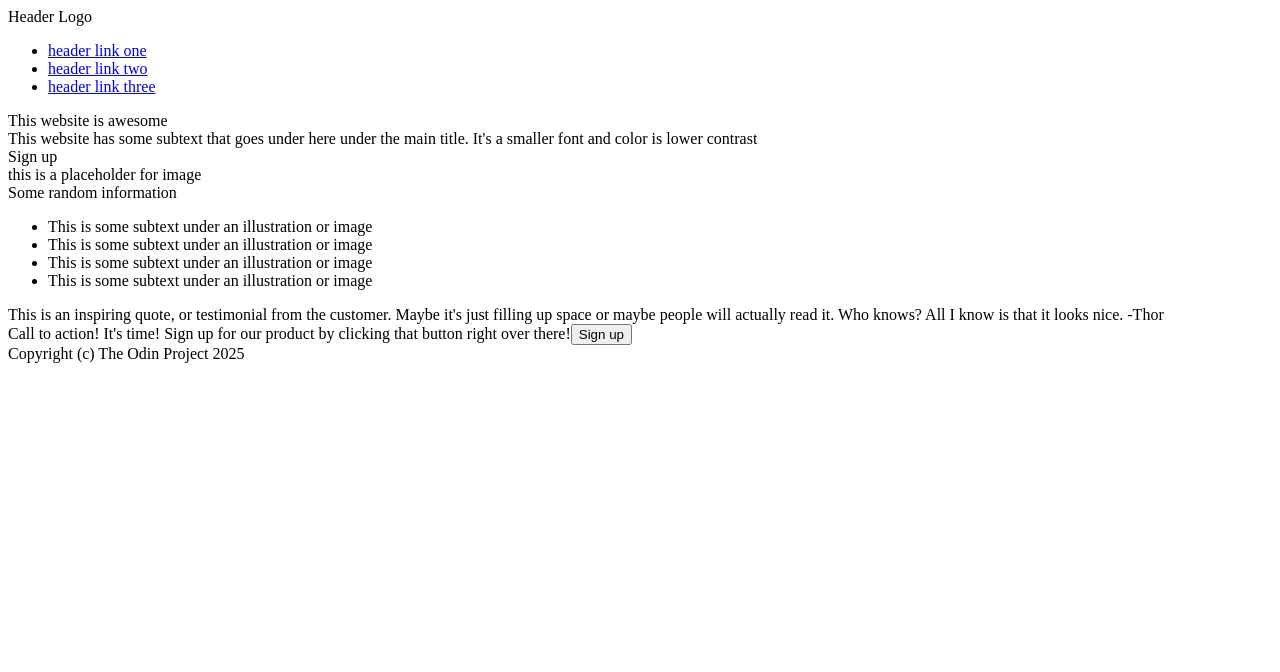
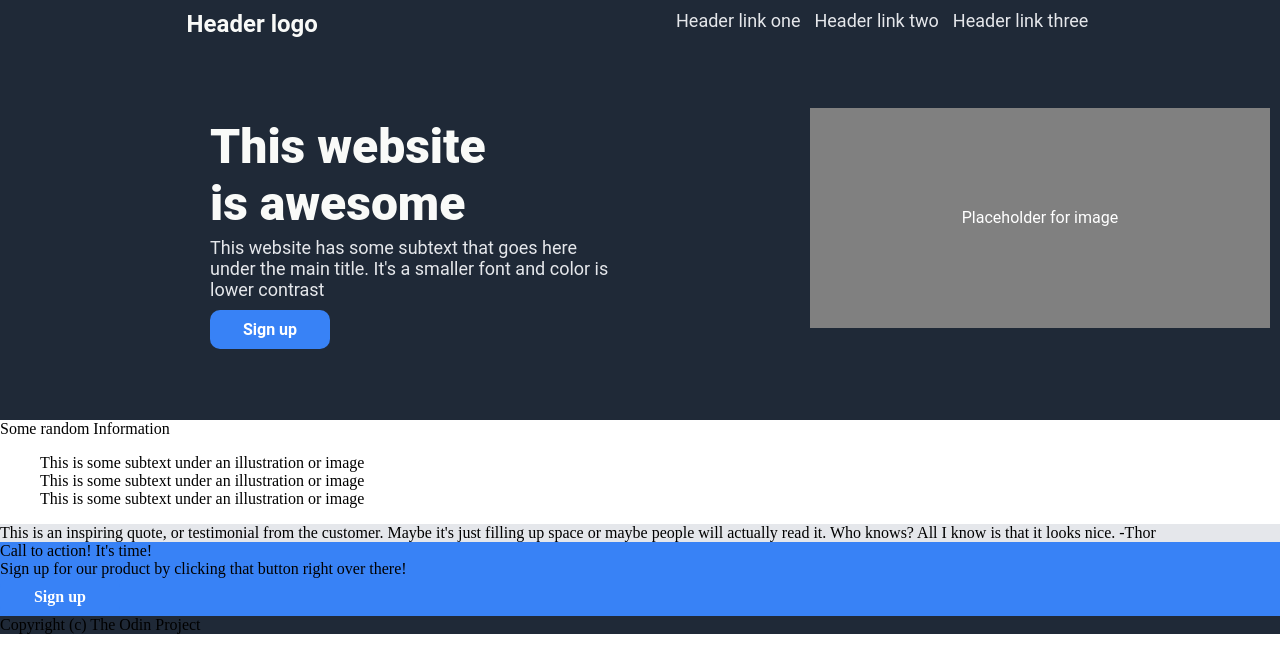
Before and after one commit to umairahmad01/landing-page, a plain HTML site: page index.html in a window 1280 px wide. Drawn offline with Linux system fonts and the light colour scheme.

Commit message:
Complete header portion of page

```diff
--- a/index.html
+++ b/index.html
@@ -1,39 +1,50 @@
-<!DOCTYPE>
-<html>
+<!DOCTYPE html>
+<html lang="en">
   <head>
     <meta charset="UTF-8">
+    <meta name="viewport" content="width=device-width, initial-scale=1">
     <title>Landing Page</title>
-    <link rel="sylesheet" href="style.css">
+    <link href="style.css" rel="stylesheet">
   </head>
- <body>
-    <div class="header">Header Logo</div>
-    <div class="links">
+  <body>
+    <div class="header">
+      <div class="start">
+        <div class="font" >Header logo</div>
+        <div class="link">
+          <a href="#">Header link one</a>
+          <a href="#">Header link two</a>
+          <a href="#">Header link three</a>
+        </div>
+      </div>
+      <div class="center">
+        <div class="left-side">
+          <div class="font-2">This website is awesome</div>
+          <div class="font-3">This website has some subtext that goes here under the main title. It's a smaller font and color is lower contrast</div>
+          <div class="button">Sign up</div>
+        </div>
+        <div class="image">Placeholder for image</div>
+      </div>
+    </div>
+    <div class="information">
+      <div>Some random Information</div>
       <ul>
-          <li><a href="#">header link one</a></li>
-          <li><a href="#">header link two</a></li>
-          <li><a href="#">header link three</a></li>
+        <li>This is some subtext under an illustration or image </li>
+        <li>This is some subtext under an illustration or image </li>
+        <li>This is some subtext under an illustration or image </li>
       </ul>
     </div>
-    <div class="main-title">This website is awesome</div>
-    <div>This website has some subtext that goes under here under the main title. It's a smaller font and color is lower contrast</div>
-    <div class="button">Sign up</div>
-    <div class="image">this is a placeholder for image</div>
-    <div class="information">Some random information</div>
-    <ul>
-      <li>This is some subtext under an illustration or image </li>
-      <li>This is some subtext under an illustration or image </li>
-      <li>This is some subtext under an illustration or image </li>
-      <li>This is some subtext under an illustration or image </li>
-    </ul>
-    <div class="quote">This is an inspiring quote, or testimonial from the customer. Maybe it's just filling up space or maybe people will actually read it. Who knows? All I know is that it looks nice. -Thor</div>
-   <div class="action">Call to action! It's time! Sign up for our product by clicking that button right over there!<button>Sign up</button></div>
-   <div class="footer">Copyright (c) The Odin Project 2025</div>
-
-
-
-
-
-
-
+    <div class="quote">
+      <div>This is an inspiring quote, or testimonial from the customer. Maybe it's just filling up space or maybe people will actually read it. Who knows? All I know is that it looks nice. -Thor</div>
+    </div>
+    <div class="action">
+      <div class="call">
+        <div>Call to action! It's time!</div>
+        <div>Sign up for our product by clicking that button right over there!</div>
+        <div class="button">Sign up</div>
+      </div>
+    </div>
+    <div class="footer">
+      <div>Copyright (c) The Odin Project</div>
+    </div>
   </body>
 </html>
--- /dev/null
+++ b/style.css
@@ -0,0 +1,101 @@
+body {
+  display: flex;
+  flex-direction:column;
+  padding: 0px;
+  margin: 0px;
+}
+
+.start {
+  display:flex;
+  justify-content: space-around;
+}
+
+.font {
+  font-size:24px;
+  color: #F9FAF8;
+  font-weight: bold;
+}
+
+.font-2 {
+  font-size:48px;
+  font-weight: 900;
+  color: #F9FAF8;
+  width: 300px;
+}
+
+.font-3 {
+  font-size:18px;
+  color: #E5E7EB;
+  width:400px;
+  padding-top: 5px;
+  margin-bottom:10px;
+}
+
+.left-side {
+  margin: 80px 200px;
+  flex-direction:column;
+  align-items:  space-around;
+  display:flex
+}
+.center {
+  display:flex;
+  align-items:  space-around;
+}
+
+.image {
+  padding: 100px;
+  background-color:gray;
+  color: white;
+  width:300px;
+  height: 20px;
+  margin-top:70px;
+  text-align:center;
+}
+
+.button {
+  color:white;
+  background-color: #3882F6;
+  border-radius:10px;
+  text-align:center;
+  padding:10px;
+  width:100px;
+  font-weight:bold;
+}
+
+.header {
+  font-family: Roboto;
+  background-color: #1f2937;
+  display:flex;
+  height:400px;
+  flex-direction:column;
+  padding:10px;
+}
+
+.information {
+
+}
+
+.quote {
+  background-color:#E5E7EB;
+
+}
+
+.call {
+  background-color: #3882F6;
+}
+
+
+.footer {
+  background-color: #1F2937;
+}
+
+a {
+  text-decoration: none;
+  color: #E5E7EB;
+  font-size:18px;
+  padding: 5px;
+}
+
+ul {
+  list-style-type: none;
+}
```
